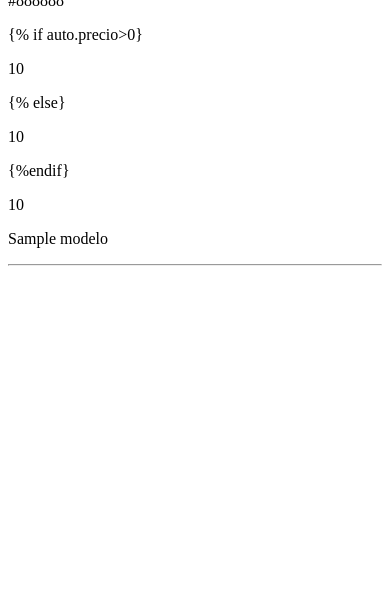
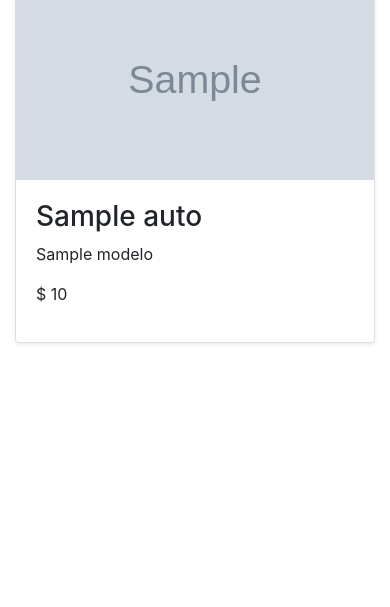
Before and after one commit to PabloVeMe/Automart, a Django app: template main_app/templates/index.html in a window 390 px wide. Shown: the part 122-729 px from the top of the page. Run offline with Django 3.2, Linux system fonts and the light colour scheme; the template is opened without the code that fills it: most values are stand-ins (such as "Sample title", 1, 10 or a date in 2020); grey boxes marked "Sample" are stand-in pictures; parts of the project's set-up code (start-up, migrations or seed data) failed here and were passed over; some libraries are stand-ins or nearby versions.

Commit message:
agregando imagen a objeto auto

```diff
--- a/main_app/static/estilos.css
+++ b/main_app/static/estilos.css
@@ -3,3 +3,9 @@ h1 {
 
 
 }
+
+.foto {
+    max-width: 100%;
+    height: 200px;
+
+}
--- a/main_app/templates/index.html
+++ b/main_app/templates/index.html
@@ -3,27 +3,44 @@
 <html>
   <head>
     <title>AutoMart</title>
+    <link rel="stylesheet" type="text/css" href="{% static 'bootstrap.min.css' %}" />
     <link rel="stylesheet" type="text/css" href="{% static 'estilos.css' %}" />
   </head>
   <body>
-
-    <h1>AutoMart</h1>
+    <header>
+      <nav>
+        <div class="navbar navbar-light bg-light shadow-sm">
+          <div class="container d-flex justify-content-between">
+            <a href="#" class="navbar-brand d-flex align-items-center">
+              <img src="{% static 'images/logo.png' %}" width="100px" alt="AutoMart">
+              <strong>Automart</strong>
+            </a>
+          </div>
+        </div>
+      </nav>
+      </header>
+        <main role="main">
+          <div class="container">
+            <div class="row">
             {% for auto in autos %}
-     <p>{{ auto.nombre }}</p>
-     <p>{{ auto.color }}</p>
-
-        {% if auto.precio>0}
-         <p>{{auto.precio}}</p>
-         {% else}
-      <p>{{auto.precio}}</p>
-        {%endif}
-
-
-     <p>{{ auto.precio }}</p>
+              <div class="col-md-4">
+                <div class="card mb-4 shadow-sm">
+                <img src="{{auto.img_url}}" class="foto">
+                <div class="card-body">
+                    <h3>{{ auto.nombre }}</h3>
                     <p>{{ auto.modelo }}</p>
-
-     <hr />
+                    {% if auto.precio > 0 %}
+                      <p>$ {{ auto.precio }}</p>
+                    {% else %}
+                      <p>De coleccion</p>
+                    {% endif %}
+                  </div>
+                </div>
+              </div>
             {% endfor %}
-
+          </div>
+        </div>
+      </div>
+    </main>
   </body>
 </html>
```
Also changed, not shown: main_app/views.py (+7 -6 lines). Lines whose indentation alone changed are shown as unchanged.
